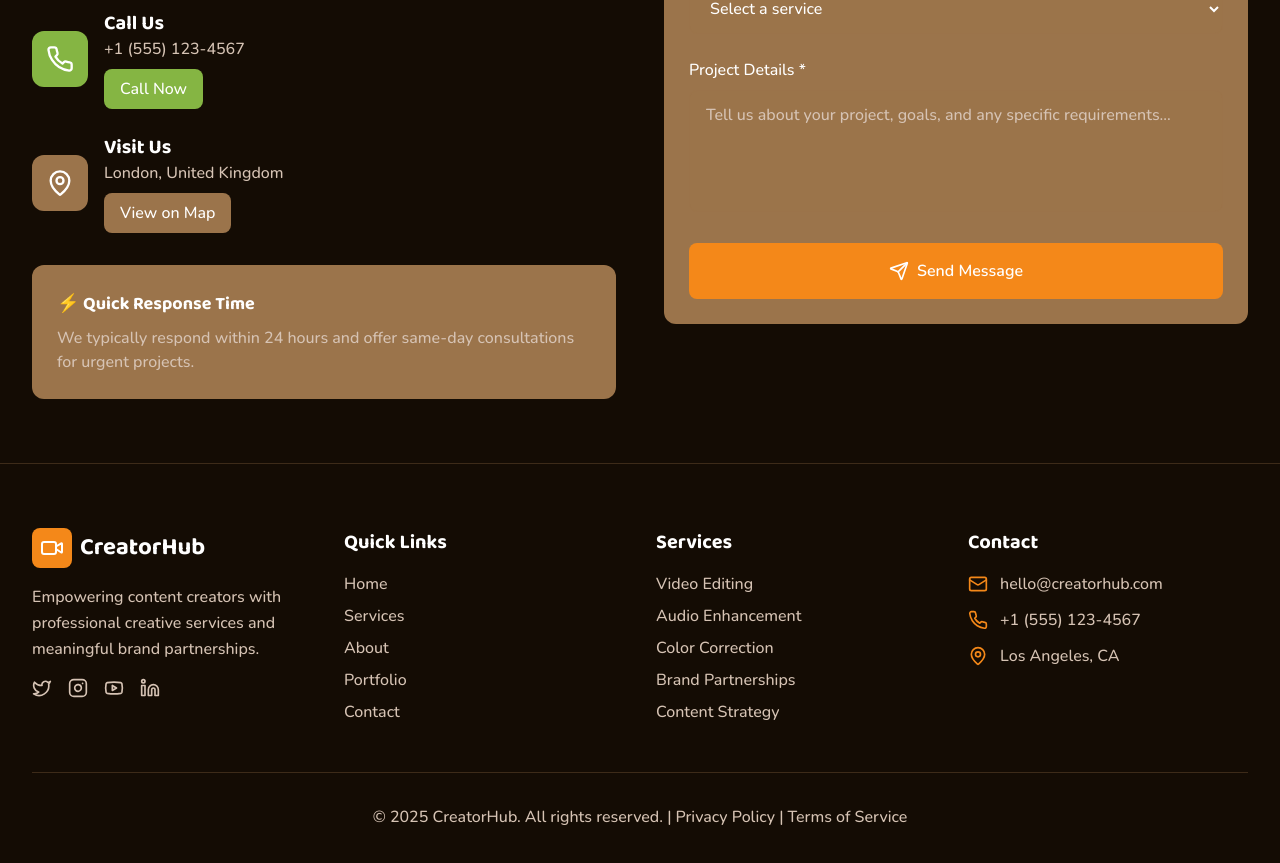
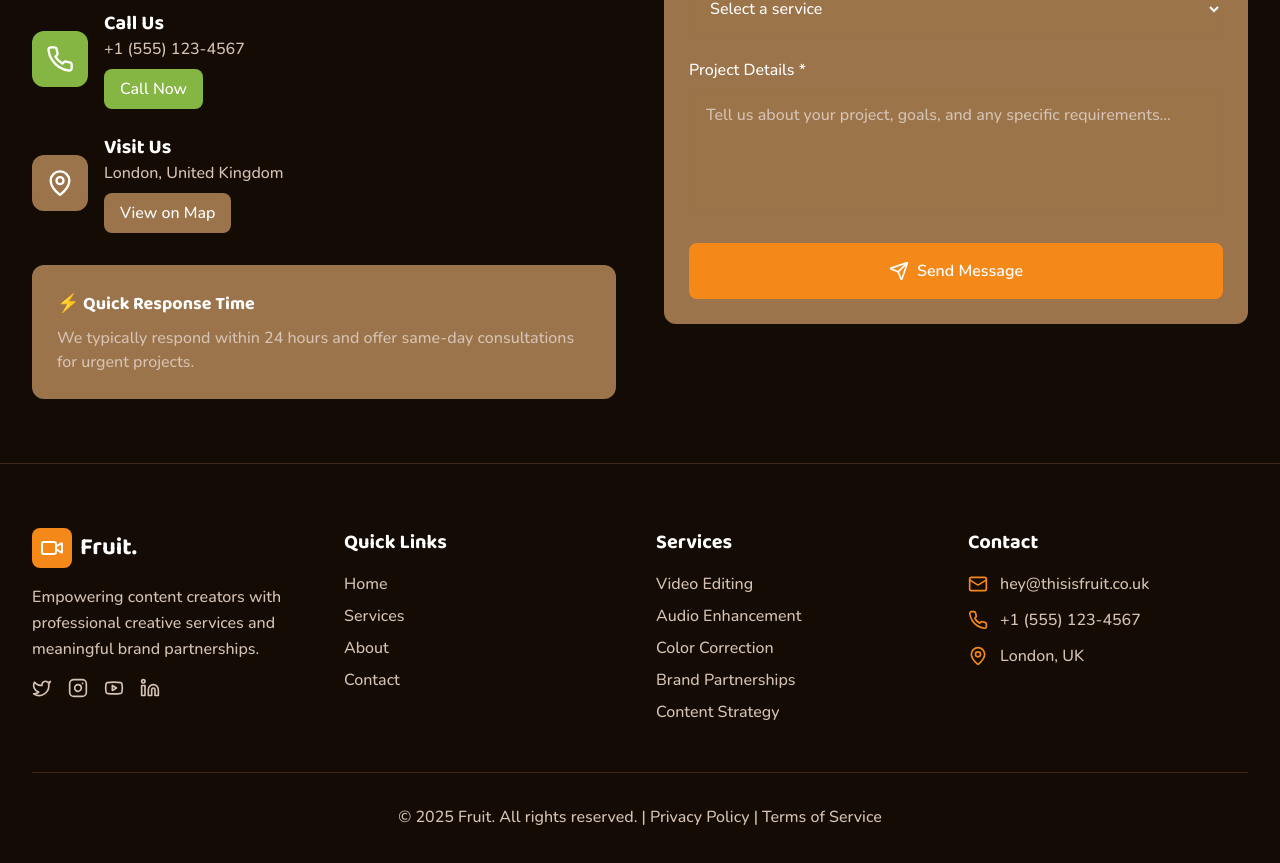
Before and after one commit to FruitStudioUK/Fruit-Site, a Next.js app: page / in a window 1280 px wide. Shown: the part 2797-3660 px from the top of the page. Built offline with nearby package versions, Linux system fonts and the light colour scheme.

Commit message:
Update Footer.tsx

```diff
--- a/components/Footer.tsx
+++ b/components/Footer.tsx
@@ -24,7 +24,7 @@ export function Footer() {
                 <Video className="w-6 h-6 text-white" />
               </div>
               <span className="text-2xl font-baloo2 font-bold text-white">
-                CreatorHub
+                Fruit.
               </span>
             </div>
             <p className="text-text-gray leading-relaxed">
@@ -90,14 +90,14 @@ export function Footer() {
                 </Link>
               </li>
               <li>
-                <Link
+                {/*     <Link
                   href="/portfolio"
                   className="text-text-gray hover:text-primary-orange transition-colors duration-300"
                 >
                   Portfolio
                 </Link>
               </li>
-              <li>
+              <li> */}
                 <Link
                   href="/contact"
                   className="text-text-gray hover:text-primary-orange transition-colors duration-300"
@@ -140,7 +140,7 @@ export function Footer() {
             <div className="space-y-3">
               <div className="flex items-center space-x-3">
                 <Mail className="w-5 h-5 text-primary-orange" />
-                <span className="text-text-gray">hello@creatorhub.com</span>
+                <span className="text-text-gray">hey@thisisfruit.co.uk</span>
               </div>
               <div className="flex items-center space-x-3">
                 <Phone className="w-5 h-5 text-primary-orange" />
@@ -148,7 +148,7 @@ export function Footer() {
               </div>
               <div className="flex items-center space-x-3">
                 <MapPin className="w-5 h-5 text-primary-orange" />
-                <span className="text-text-gray">Los Angeles, CA</span>
+                <span className="text-text-gray">London, UK</span>
               </div>
             </div>
           </div>
@@ -156,7 +156,7 @@ export function Footer() {
 
         <div className="border-t border-sub-background/30 mt-12 pt-8 text-center">
           <p className="text-text-gray">
-            © {currentYear} CreatorHub. All rights reserved. |
+            © {currentYear} Fruit. All rights reserved. |
             <Link
               href="/privacy"
               className="hover:text-primary-orange transition-colors duration-300 ml-1"
```
